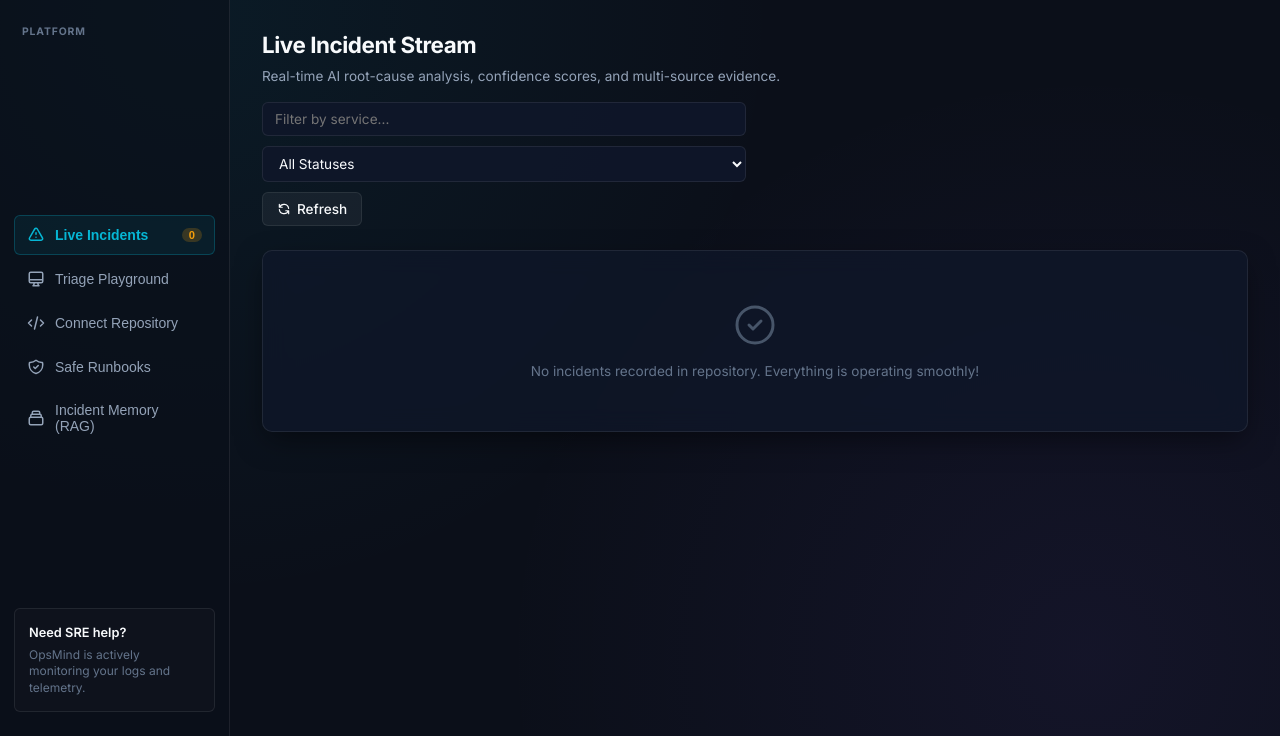
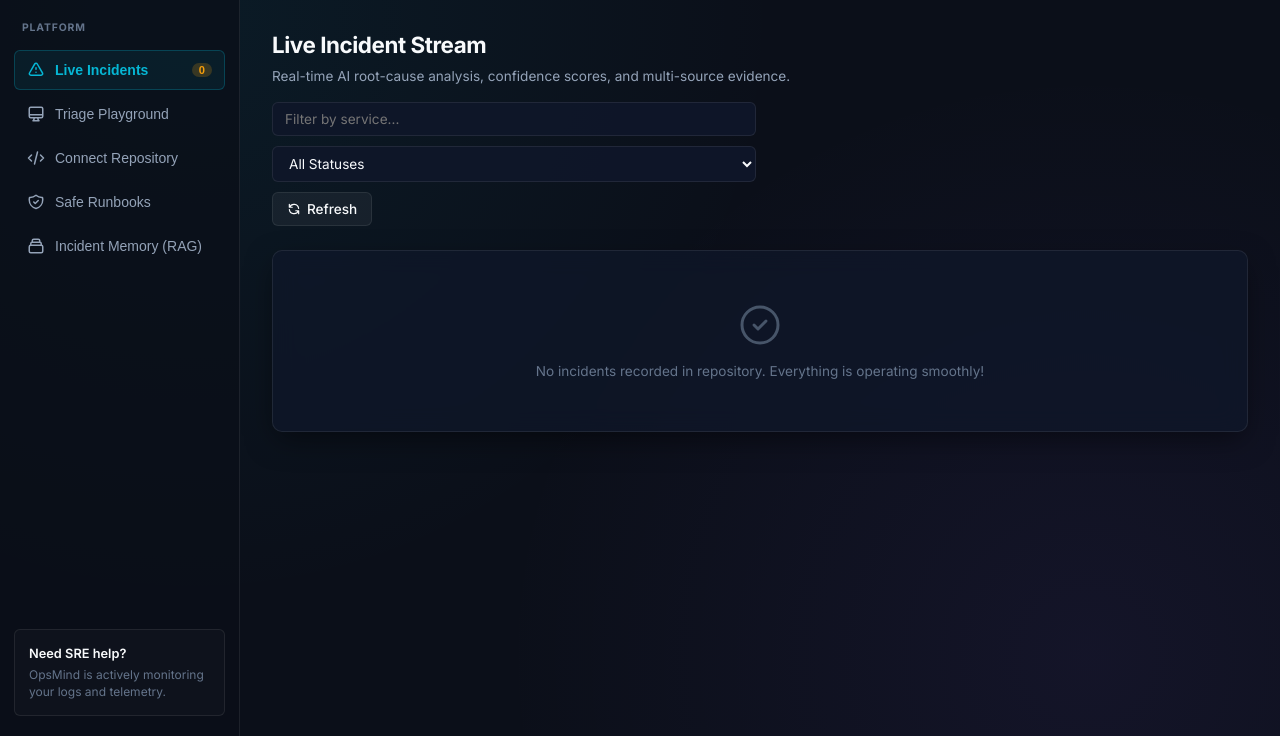
Before and after one commit to sasindu345/opsmind, a FastAPI app: page / in a window 1280 px wide. Shown: the part 64-800 px from the top of the page. Run offline with FastAPI, Linux system fonts and the light colour scheme; data that the repository does not hold is empty.

Commit message:
Fix sidebar navigation vertical alignment and item positioning

```diff
--- a/static/index.html
+++ b/static/index.html
@@ -58,6 +58,7 @@
   <main class="app-layout" id="app-layout">
     <!-- Sidebar Navigation -->
     <aside class="sidebar-nav" id="sidebar-nav">
+      <div class="sidebar-top-group">
         <div class="nav-section-title">PLATFORM</div>
         <nav class="nav-items" role="navigation">
           <button class="nav-tab active" id="tab-btn-incidents" onclick="switchTab('incidents')">
@@ -86,6 +87,7 @@
             Incident Memory (RAG)
           </button>
         </nav>
+      </div>
 
       <div class="sidebar-footer">
         <div class="sidebar-help-card">
--- a/static/style.css
+++ b/static/style.css
@@ -182,15 +182,23 @@ body {
 }
 
 .sidebar-nav {
-  width: 230px;
-  min-width: 230px;
+  width: 240px;
+  min-width: 240px;
   flex-shrink: 0;
   border-right: 1px solid var(--border-color);
-  background: rgba(11, 15, 25, 0.6);
-  padding: 24px 14px;
+  background: rgba(11, 15, 25, 0.75);
+  padding: 20px 14px;
   display: flex;
   flex-direction: column;
-  justify-content: space-between;
+  justify-content: flex-start;
+  gap: 16px;
+}
+
+.sidebar-top-group {
+  display: flex;
+  flex-direction: column;
+  gap: 6px;
+  width: 100%;
 }
 
 .nav-section-title {
@@ -198,7 +206,7 @@ body {
   font-weight: 700;
   letter-spacing: 0.08em;
   color: var(--text-dim);
-  margin-bottom: 12px;
+  margin-bottom: 8px;
   padding-left: 8px;
 }
 
@@ -206,6 +214,7 @@ body {
   display: flex;
   flex-direction: column;
   gap: 4px;
+  width: 100%;
 }
 
 .nav-tab {
@@ -245,6 +254,12 @@ body {
   color: var(--accent-amber);
   padding: 1px 7px;
   border-radius: 10px;
+}
+
+.sidebar-footer {
+  margin-top: auto;
+  width: 100%;
+  padding-top: 16px;
 }
 
 .sidebar-help-card {
```
Lines whose indentation alone changed are shown as unchanged.
